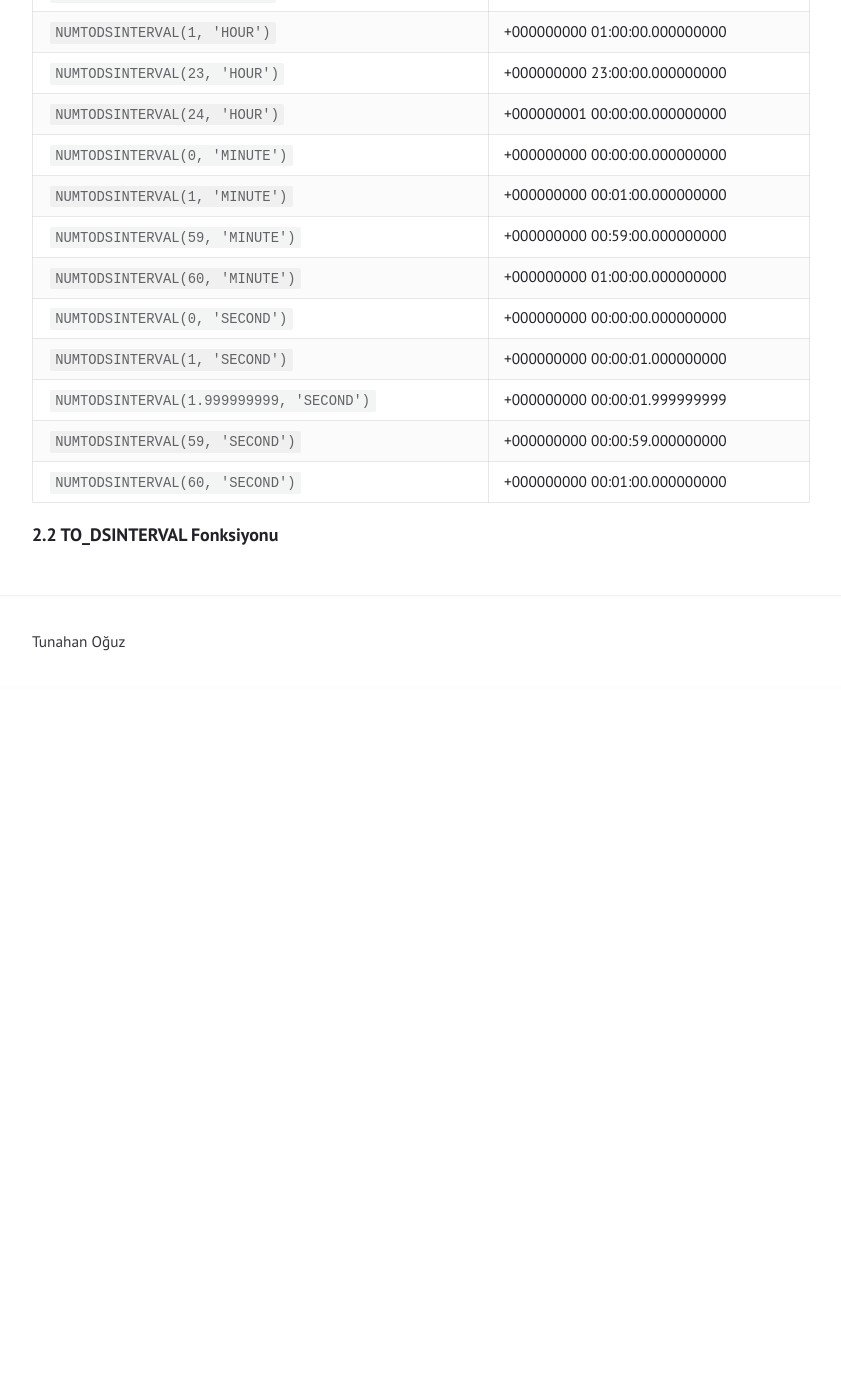
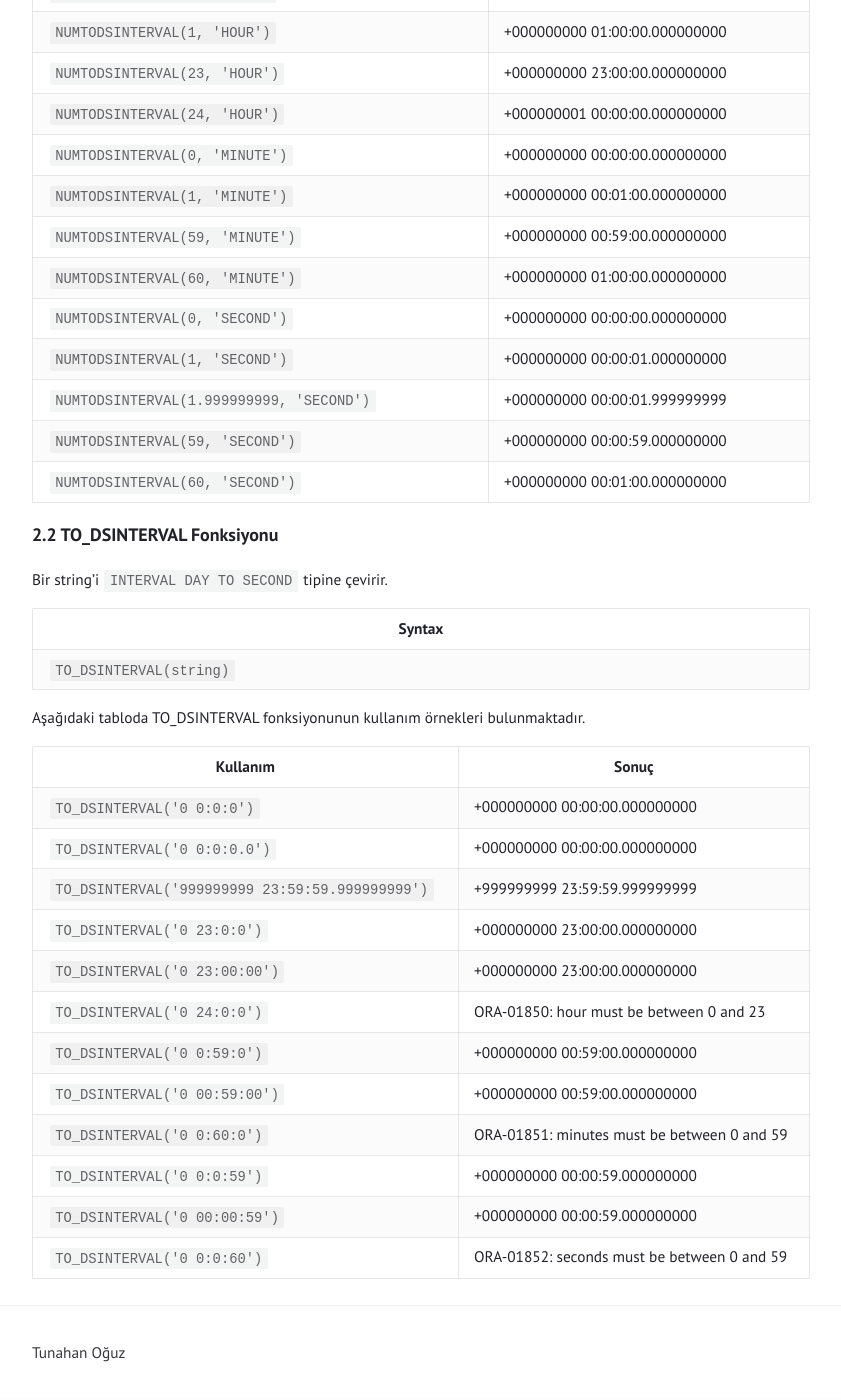
Before and after one commit to tunahanoguz/tunahanoguz.github.io, a Jekyll site: the page built from _posts/2025-05-12-oracle-interval-veri-tipleri.md, in a window 1280 px wide and 1400 px high, scrolled down 5898 px. Shown: the whole window, without its empty margins (219-1060 px from the left). Built offline with Jekyll 4.4.1, drawn with Linux system fonts in a browser that asks for light colours; before the commit the page ends 6587 px from its top, so only the background shows below that; some of the changed text lies outside the part shown.

Commit message:
Update 2025-05-12-oracle-interval-veri-tipleri.md

```diff
--- a/_posts/2025-05-12-oracle-interval-veri-tipleri.md
+++ b/_posts/2025-05-12-oracle-interval-veri-tipleri.md
@@ -186,3 +186,26 @@ Aşağıdaki tabloda NUMTODSINTERVAL fonksiyonunun kullanım örnekleri bulunmak
 | `NUMTODSINTERVAL(60, 'SECOND')`          | +000000000 00:01:00.000000000 |
 
 ### 2.2 TO_DSINTERVAL Fonksiyonu {#to_dsinterval}
+
+Bir string'i `INTERVAL DAY TO SECOND` tipine çevirir.
+
+| Syntax                                    |
+|-------------------------------------------|
+| `TO_DSINTERVAL(string)`                   |
+
+Aşağıdaki tabloda TO_DSINTERVAL fonksiyonunun kullanım örnekleri bulunmaktadır.
+
+| Kullanım                                        | Sonuç                                       |
+|-------------------------------------------------|---------------------------------------------|
+| `TO_DSINTERVAL('0 0:0:0')`                      | +000000000 00:00:00.000000000               |
+| `TO_DSINTERVAL('0 0:0:0.0')`                    | +000000000 00:00:00.000000000               |
+| `TO_DSINTERVAL('999999999 23:59:59.999999999')` | +999999999 23:59:59.999999999               |
+| `TO_DSINTERVAL('0 23:0:0')`                     | +000000000 23:00:00.000000000               |
+| `TO_DSINTERVAL('0 23:00:00')`                   | +000000000 23:00:00.000000000               |
+| `TO_DSINTERVAL('0 24:0:0')`                     | ORA-01850: hour must be between 0 and 23    |
+| `TO_DSINTERVAL('0 0:59:0')`                     | +000000000 00:59:00.000000000               |
+| `TO_DSINTERVAL('0 00:59:00')`                   | +000000000 00:59:00.000000000               |
+| `TO_DSINTERVAL('0 0:60:0')`                     | ORA-01851: minutes must be between 0 and 59 |
+| `TO_DSINTERVAL('0 0:0:59')`                     | +000000000 00:00:59.000000000               |
+| `TO_DSINTERVAL('0 00:00:59')`                   | +000000000 00:00:59.000000000               |
+| `TO_DSINTERVAL('0 0:0:60')`                     | ORA-01852: seconds must be between 0 and 59 |
```
Also changed, not shown: other parts of _posts/2025-05-12-oracle-interval-veri-tipleri.md (+2 -2 lines).
